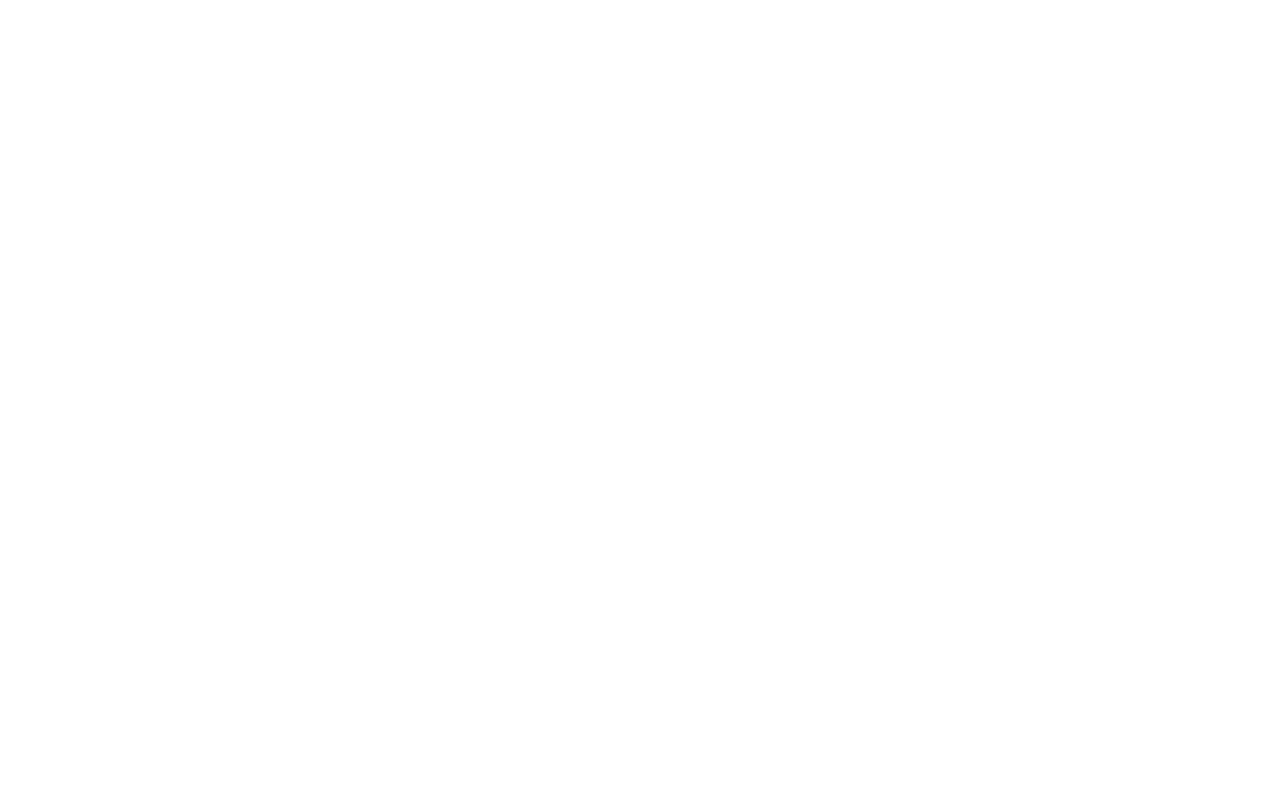
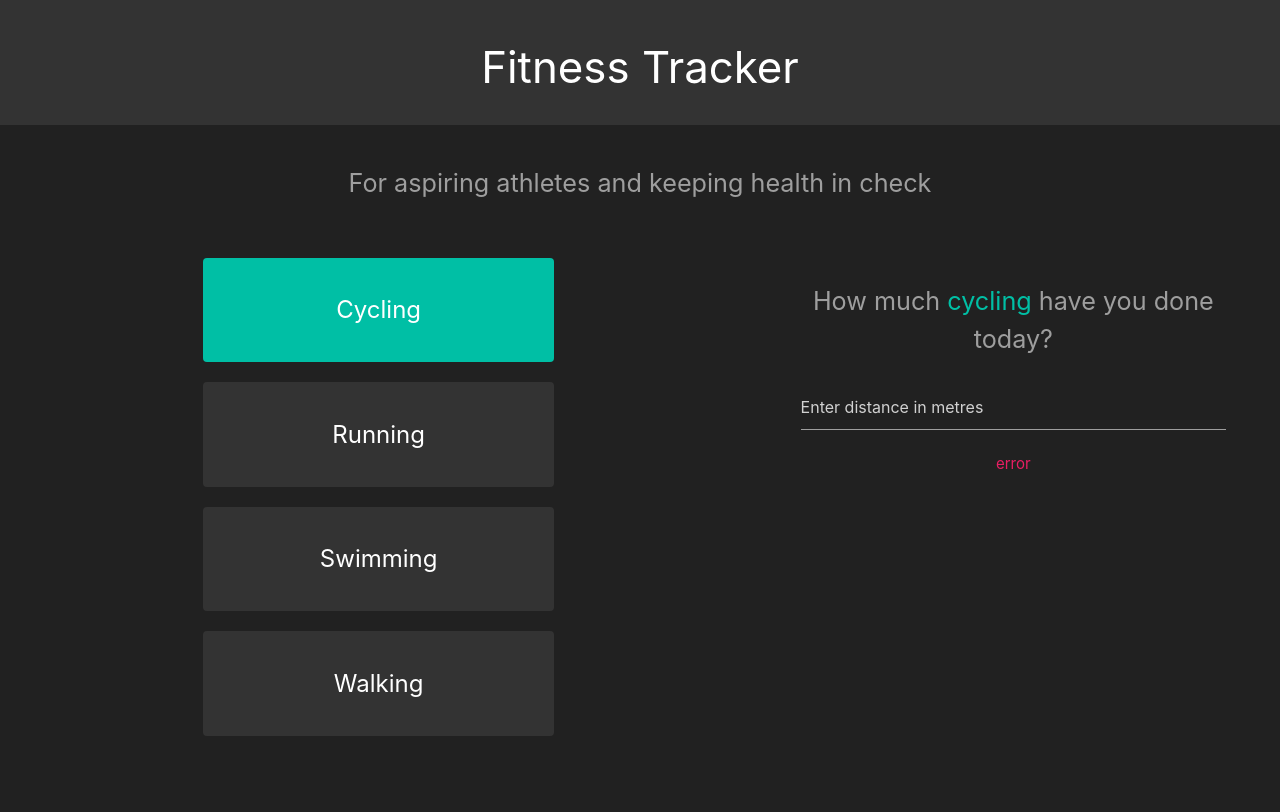
Before and after one commit to hjpunzalan/fitness-tracker, a website built with webpack: page src/index.html in a window 1280 px wide. Built offline with nearby package versions, Linux system fonts and the light colour scheme; files whose address does not match are found by name.

Commit message:
Added general template and styling

```diff
--- a/src/index.html
+++ b/src/index.html
@@ -6,10 +6,41 @@
     <meta name="viewport" content="width=device-width, initial-scale=1.0">
     <meta http-equiv="X-UA-Compatible" content="ie=edge">
     <link type="text/css" rel="stylesheet" href="css/materialize.min.css" media="screen,projection" />
-    <title>Fitness tracker Ap</title>
+    <title>Fitness tracker App</title>
 </head>
 
-<body>
+<body class="grey darken-4">
+
+    <div class="nav z-depth-0">
+        <div class="section center">
+            <h3 class="white-text center">Fitness Tracker</h3>
+        </div>
+    </div>
+
+    <div class="section center">
+        <p class="grey-text flow-text">For aspiring athletes and keeping health in check</p>
+    </div>
+
+    <div class="container section">
+        <div class="row">
+            <div class="col s12 l5">
+                <button class="active" data-activity="cycling">Cycling</button>
+                <button data-activity="running">Running</button>
+                <button data-activity="swimming">Swimming</button>
+                <button data-activity="walking">Walking</button>
+                <div class="col s12 l6 push-l1">
+                    <div class="canvas"></div>
+                </div>
+            </div>
+            <div class="row">
+                <form class="col m6 push-m3">
+                    <p class="flow-text grey-text center">How much <span>cycling</span> have you done today?</p>
+                    <input type="text" class="grey-text" id="cycling" placeholder="Enter distance in metres">
+                    <p class="center pink-text error text lighten-1">error</p>
+                </form>
+            </div>
+        </div>
+    </div>
     <script type="text/javascript" src="js/materialize.min.js"></script>
 </body>
 
--- a/src/index.ts
+++ b/src/index.ts
@@ -1 +1 @@
-console.log('test');
+import './main.scss';
--- /dev/null
+++ b/src/main.scss
@@ -0,0 +1,25 @@
+@import "~materialize-css/dist/css/materialize";
+
+.nav {
+  background: #333;
+}
+
+button {
+  background: #333 !important;
+  margin-bottom: 20px;
+  width: 100%;
+  padding: 1.6em;
+  font-size: 1.6em;
+  color: #fff;
+  border: 0;
+  border-radius: 4px;
+  cursor: pointer;
+}
+
+button.active {
+  background: #00bfa5 !important;
+}
+
+form span {
+  color: #00bfa5 !important;
+}
--- a/webpack.config.js
+++ b/webpack.config.js
@@ -21,28 +21,10 @@ const config = {
 				exclude: /node_modules/
 			},
 			{
-				test: /\.css$/,
-				use: ['style-loader', 'css-loader'],
-				exclude: /\.module\.css$/
-			},
-			{
 				test: /\.scss$/,
 				use: ['style-loader', 'css-loader', 'sass-loader']
 			},
-			{
-				test: /\.css$/,
-				use: [
-					'style-loader',
-					{
-						loader: 'css-loader',
-						options: {
-							importLoaders: 1,
-							modules: true
-						}
-					}
-				],
-				include: /\.module\.css$/
-			},
+
 			{
 				test: /\.ts(x)?$/,
 				use: ['awesome-typescript-loader'],
```
Also changed, not shown: build/bundle.js, build/css/materialize.min.css (deleted), build/index.html, package.json (line endings or trailing spaces), src/vendor/css/materialize.css (renamed from build/css/materialize.css), 1 other file.
